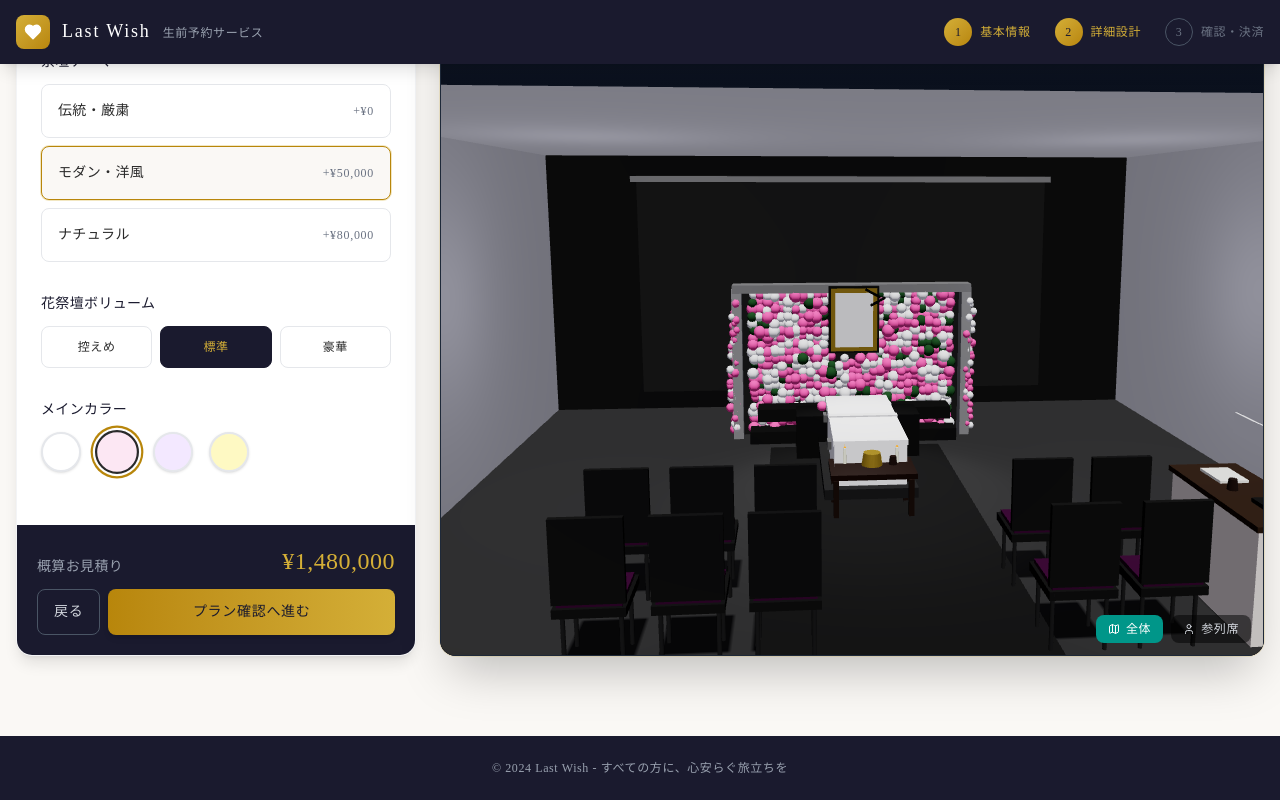
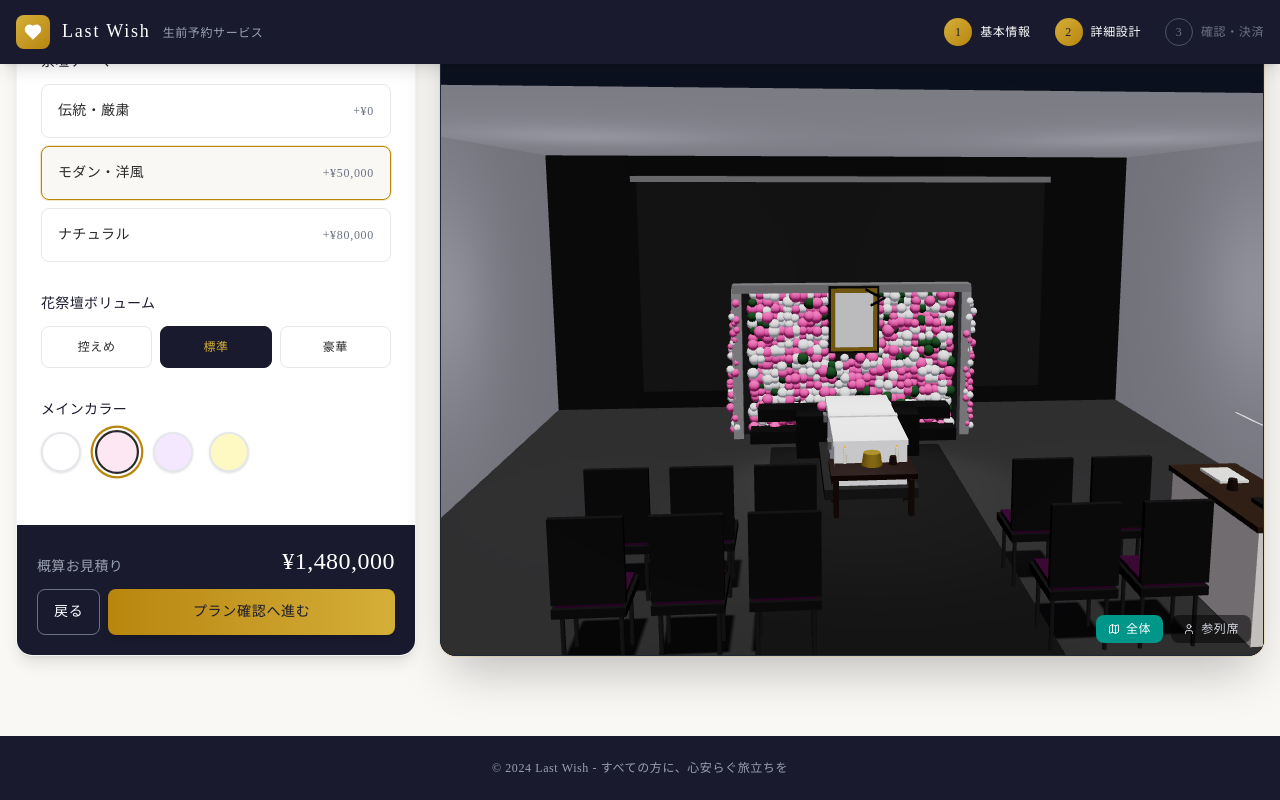
Before and after one commit to Vortex-9191/last-wish, a React (Vite) app: page / in a window 1280 px wide. Both pictures are taken after a click on the button "次へ：詳細設計". Shown: the part 122-922 px from the top of the page. Built offline with nearby package versions, Linux system fonts and the light colour scheme.

Commit message:
コントラスト改善: ネイビー背景には白テキスト、ゴールドはアクセントのみに

```diff
--- a/src/App.jsx
+++ b/src/App.jsx
@@ -33,7 +33,7 @@ export default function App() {
               <div
                 key={num}
                 className={`flex items-center gap-2 transition-all duration-300 ${
-                  step >= num ? 'text-[#d4af37]' : 'text-gray-500'
+                  step >= num ? 'text-white' : 'text-gray-500'
                 }`}
               >
                 <span
--- a/src/components/ui/StepThree.jsx
+++ b/src/components/ui/StepThree.jsx
@@ -126,23 +126,23 @@ export default function StepThree() {
               <span className="text-white font-medium">¥{totalCost.toLocaleString()}</span>
             </div>
 
-            <div className="bg-[#2d2d4a] p-4 rounded-xl">
-              <div className="flex justify-between text-[#d4af37] font-medium mb-2">
+            <div className="bg-[#2d2d4a] p-4 rounded-xl border border-[#d4af37]/30">
+              <div className="flex justify-between text-emerald-400 font-medium mb-2">
                 <span className="flex items-center gap-2">
                   <Shield size={16} /> 保険適用
                 </span>
                 <span>-¥{Math.min(totalCost, insuranceCoverage).toLocaleString()}</span>
               </div>
-              <div className="text-[10px] text-gray-500 leading-relaxed">
+              <div className="text-[10px] text-gray-400 leading-relaxed">
                 ※ご契約の生命保険（上限200万円）から直接支払われます
               </div>
             </div>
 
-            <div className="h-px bg-gray-700 my-4" />
+            <div className="h-px bg-gray-600 my-4" />
 
             <div>
               <span className="block text-sm text-gray-400 mb-2">自己負担額（本日決済）</span>
-              <span className="block text-3xl font-medium text-[#d4af37]">
+              <span className="block text-3xl font-medium text-white">
                 ¥{outOfPocket.toLocaleString()}
               </span>
             </div>
--- a/src/components/ui/StepTwo.jsx
+++ b/src/components/ui/StepTwo.jsx
@@ -65,12 +65,12 @@ export default function StepTwo() {
         <div className="bg-[#1a1a2e] p-4 lg:p-5 shrink-0">
           <div className="flex justify-between items-end mb-3">
             <span className="text-xs lg:text-sm text-gray-400 tracking-wide">概算お見積り</span>
-            <span className="text-xl lg:text-2xl font-medium text-[#d4af37]">¥{totalCost.toLocaleString()}</span>
+            <span className="text-xl lg:text-2xl font-medium text-white">¥{totalCost.toLocaleString()}</span>
           </div>
           <div className="flex gap-2 mt-3">
             <button
               onClick={prevStep}
-              className="px-4 py-3 border border-gray-600 rounded-lg text-xs lg:text-sm text-gray-300 hover:bg-gray-800 font-medium tracking-wide transition-all"
+              className="px-4 py-3 border border-gray-500 rounded-lg text-xs lg:text-sm text-white hover:bg-gray-700 font-medium tracking-wide transition-all"
             >
               戻る
             </button>
```
